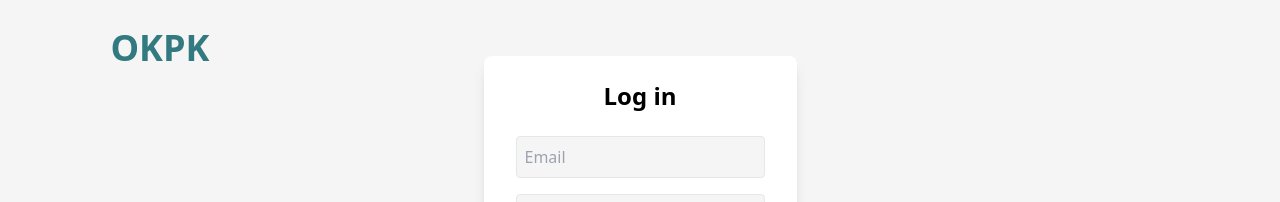
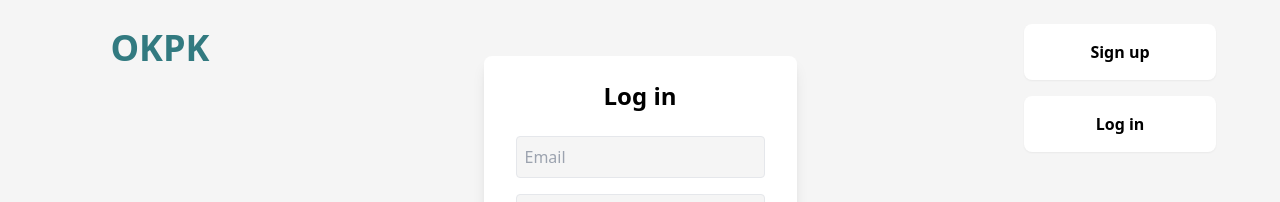
Before and after one commit to sameetghouri/Social-MERN-App, a React (Create React App) app in the folder Frontend/: page /signin in a window 1280 px wide. Shown: the top 202 px of the page. Built offline with nearby package versions, Linux system fonts and the light colour scheme.

Commit message:
modified

```diff
--- a/Frontend/src/components/Footer.js
+++ b/Frontend/src/components/Footer.js
@@ -16,7 +16,11 @@ const Footer = () => {
         <div className="hidden  lg:block lg:w-1/4 lg:fixed lg:right-0  lg:h-screen bg-gre">
 
         <nav className=" flex flex-col items-center justify-center pt-4 ">
-           </nav>
+            {!user && <Link  className="w-3/5 bg-white shadow-sm text-center   my-2 px-2 py-4  rounded-lg pointer-cursor font-bold hover:text-bre" to='/signup'>Sign up</Link>}
+            {!user && <Link  className="w-3/5 bg-white shadow-sm text-center my-2 px-2 py-4 rounded-lg pointer-cursor font-bold hover:text-bre" to='/signin'>Log in</Link>}
+            {user && <Link  className="w-3/5 bg-white shadow-sm text-center text-g  my-2 px-2 py-4 rounded-lg pointer-cursor font-bold hover:text-bre " to='/create'>Create Post</Link>}
+            {user && <button  className="w-3/5 bg-white shadow-sm text-center my-2 rounded-lg py-4 px-2 pointer-cursor font-bold hover:text-bre" onClick={handleClick}>Log Out</button>}
+        </nav>
     </div>
      );
 }
```
